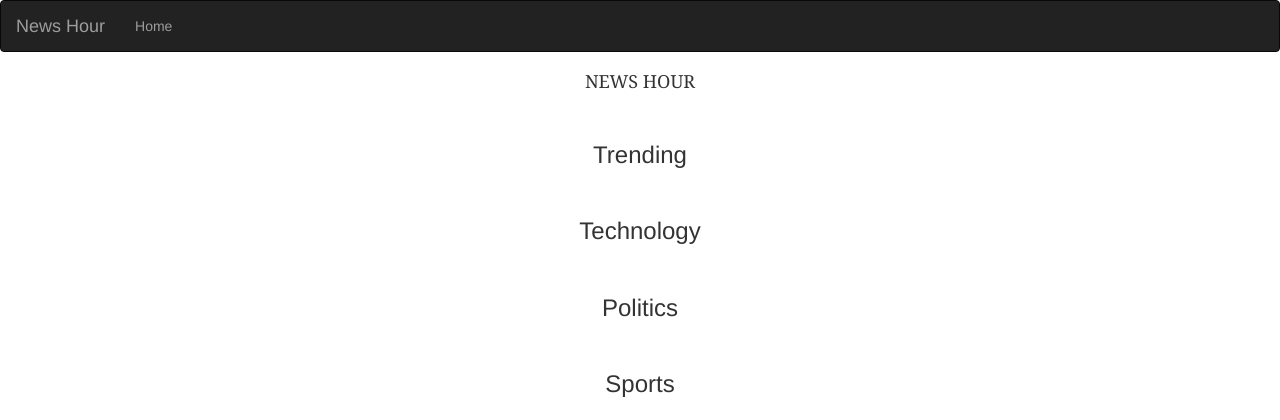
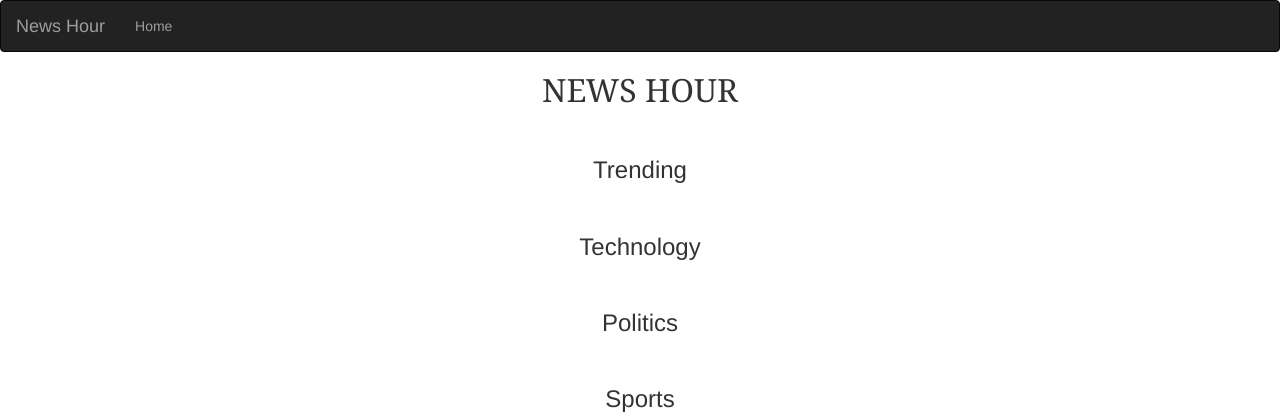
Before and after one commit to BihawaM/News-Hour, a Flask app: template app/templates/index.html in a window 1280 px wide. Shown: the top 420 px of the page. Run offline with Flask 2, Linux system fonts and the light colour scheme; the template is opened without the code that fills it, so the values that code supplies are empty; some libraries are stand-ins or nearby versions.

Commit message:
initial commit

```diff
--- a/app/static/css/index.css
+++ b/app/static/css/index.css
@@ -1,7 +1,7 @@
 h1{
     text-align: center;
     font-family: Georgia, 'Times New Roman', Times, serif;
-    font-size: large;
+    font-size: xx-large;
 }
 
 h3{
```
